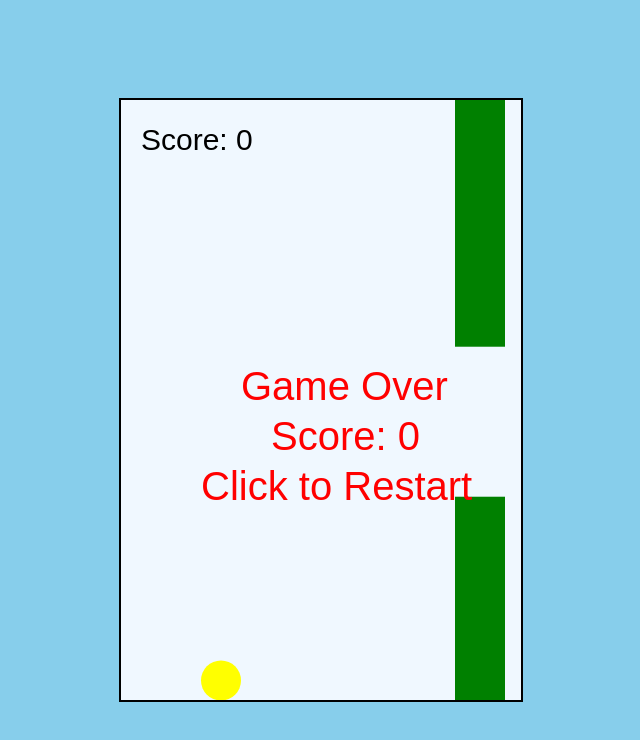
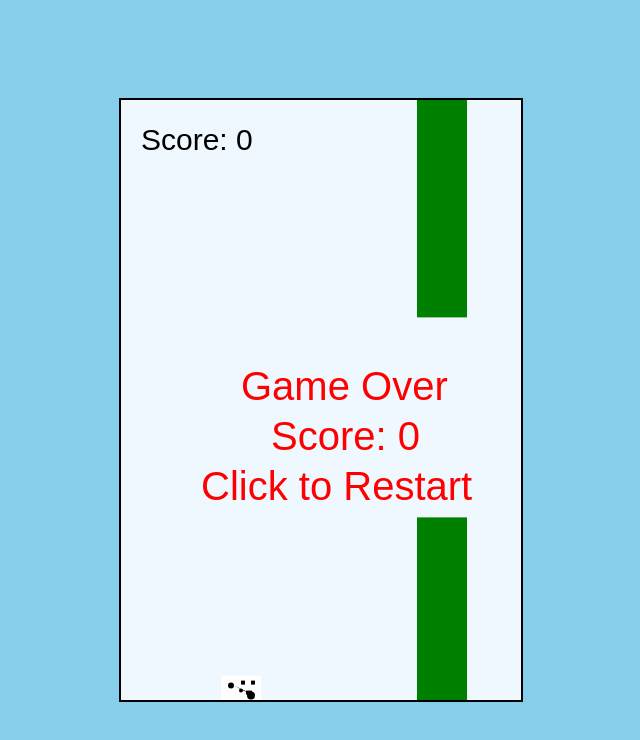
Before and after one commit to stupidproject-coder/Stupid-project-1, a plain HTML site: page index.html in a window 1280 px wide. Both pictures are taken after a click on the element 640 px from the left and 400 px from the top of the page. Shown: the whole page, without its empty margins (319-959 px from the left). Drawn offline with Linux system fonts and the light colour scheme.

Commit message:
Update index.html

```diff
--- a/index.html
+++ b/index.html
@@ -2,8 +2,8 @@
 <html lang="en">
 <head>
     <meta charset="UTF-8">
-    <meta name="viewport" content="width=device-width, initial-scale=1.0">
-    <title>Clone Bird</title>
+    <meta name="viewport" width="width=device-width, initial-scale=1.0">
+    <title>Clone Cow</title>
     <style>
         /* styles.css */
         body {
@@ -23,28 +23,38 @@
 </head>
 <body>
     <canvas id="gameCanvas" width="400" height="600"></canvas>
+    <audio id="mooSound" src="moo.mp3"></audio>
+    <audio id="backgroundMusic" src="background-music.mp3" loop></audio>
     <script>
         // game.js
         const canvas = document.getElementById('gameCanvas');
         const ctx = canvas.getContext('2d');
+        const mooSound = document.getElementById('mooSound');
+        const backgroundMusic = document.getElementById('backgroundMusic');
 
         // Game variables
-        let bird = {
+        let cow = {
             x: 100,
             y: canvas.height / 2,
-            radius: 20,
+            width: 40,
+            height: 30,
             velocity: 0,
-            gravity: 0.5,
-            lift: -10
+            gravity: 0.2,
+            lift: -8
         };
         let pipes = [];
         let score = 0;
         let gameOver = false;
         let frameCount = 0;
         const pipeWidth = 50;
-        const pipeGap = 150;
+        const pipeGap = 200;
         const pipeSpeed = 2;
-        const pipeFrequency = 90;
+        const pipeFrequency = 120;
+
+        // Start background music
+        backgroundMusic.play().catch(error => {
+            console.log("Background music failed to play:", error);
+        });
 
         // Event listeners
         document.addEventListener('keydown', flap);
@@ -52,14 +62,17 @@
 
         function flap() {
             if (!gameOver) {
-                bird.velocity = bird.lift;
+                cow.velocity = cow.lift;
             } else {
                 // Reset game
-                bird.y = canvas.height / 2;
-                bird.velocity = 0;
+                cow.y = canvas.height / 2;
+                cow.velocity = 0;
                 pipes = [];
                 score = 0;
                 gameOver = false;
+                backgroundMusic.play().catch(error => {
+                    console.log("Background music failed to play on restart:", error);
+                });
             }
         }
 
@@ -78,19 +91,46 @@
 
         // Check collision
         function checkCollision() {
-            if (bird.y - bird.radius < 0 || bird.y + bird.radius > canvas.height) {
+            if (cow.y < 0 || cow.y + cow.height > canvas.height) {
+                mooSound.play().catch(error => {
+                    console.log("Moo sound failed to play:", error);
+                });
                 return true;
             }
             for (let pipe of pipes) {
                 if (
-                    bird.x + bird.radius > pipe.x &&
-                    bird.x - bird.radius < pipe.x + pipeWidth &&
-                    (bird.y - bird.radius < pipe.topHeight || bird.y + bird.radius > canvas.height - pipe.bottomHeight)
+                    cow.x + cow.width > pipe.x &&
+                    cow.x < pipe.x + pipeWidth &&
+                    (cow.y < pipe.topHeight || cow.y + cow.height > canvas.height - pipe.bottomHeight)
                 ) {
+                    mooSound.play().catch(error => {
+                        console.log("Moo sound failed to play:", error);
+                    });
                     return true;
                 }
             }
             return false;
+        }
+
+        // Draw cow (white rectangle with black spots)
+        function drawCow() {
+            // Body
+            ctx.fillStyle = 'white';
+            ctx.fillRect(cow.x, cow.y, cow.width, cow.height);
+
+            // Black spots
+            ctx.fillStyle = 'black';
+            ctx.beginPath();
+            ctx.arc(cow.x + 10, cow.y + 10, 3, 0, Math.PI * 2);
+            ctx.arc(cow.x + 30, cow.y + 20, 4, 0, Math.PI * 2);
+            ctx.arc(cow.x + 20, cow.y + 15, 2, 0, Math.PI * 2);
+            ctx.fill();
+
+            // Simple face (eyes and nose)
+            ctx.fillStyle = 'black';
+            ctx.fillRect(cow.x + 30, cow.y + 5, 4, 4);
+            ctx.fillRect(cow.x + 20, cow.y + 5, 4, 4);
+            ctx.fillRect(cow.x + 25, cow.y + 15, 6, 4);
         }
 
         // Game loop
@@ -107,15 +147,12 @@
             // Clear canvas
             ctx.clearRect(0, 0, canvas.width, canvas.height);
 
-            // Update bird
-            bird.velocity += bird.gravity;
-            bird.y += bird.velocity;
+            // Update cow
+            cow.velocity += cow.gravity;
+            cow.y += cow.velocity;
 
-            // Draw bird
-            ctx.fillStyle = 'yellow';
-            ctx.beginPath();
-            ctx.arc(bird.x, bird.y, bird.radius, 0, Math.PI * 2);
-            ctx.fill();
+            // Draw cow
+            drawCow();
 
             // Generate pipes
             if (frameCount % pipeFrequency === 0) {
@@ -132,8 +169,8 @@
                 ctx.fillRect(pipe.x, 0, pipeWidth, pipe.topHeight);
                 ctx.fillRect(pipe.x, canvas.height - pipe.bottomHeight, pipeWidth, pipe.bottomHeight);
 
-                // Score when bird passes pipe
-                if (!pipe.scored && bird.x > pipe.x + pipeWidth) {
+                // Score when cow passes pipe
+                if (!pipe.scored && cow.x > pipe.x + pipeWidth) {
                     score++;
                     pipe.scored = true;
                 }
@@ -147,6 +184,7 @@
             // Check for collisions
             if (checkCollision()) {
                 gameOver = true;
+                backgroundMusic.pause(); // Pause music on game over
             }
 
             // Draw score
```
